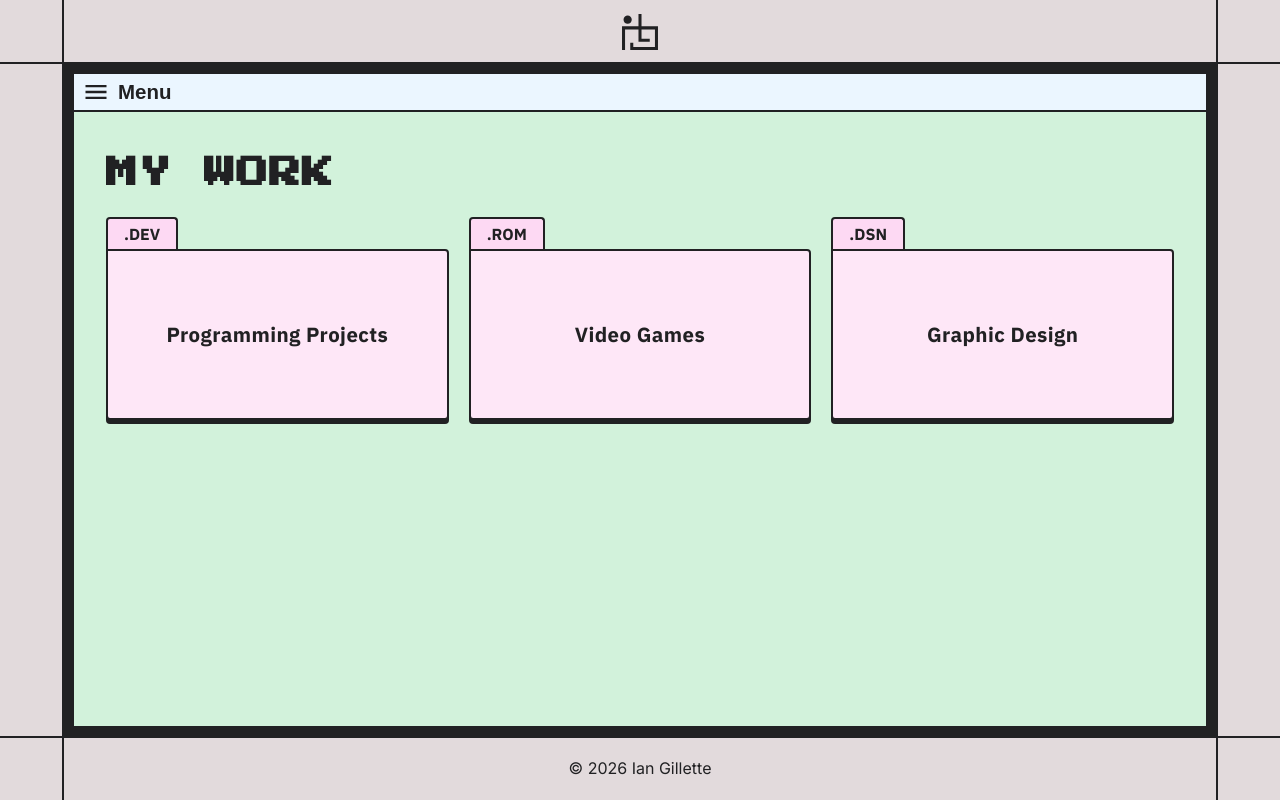
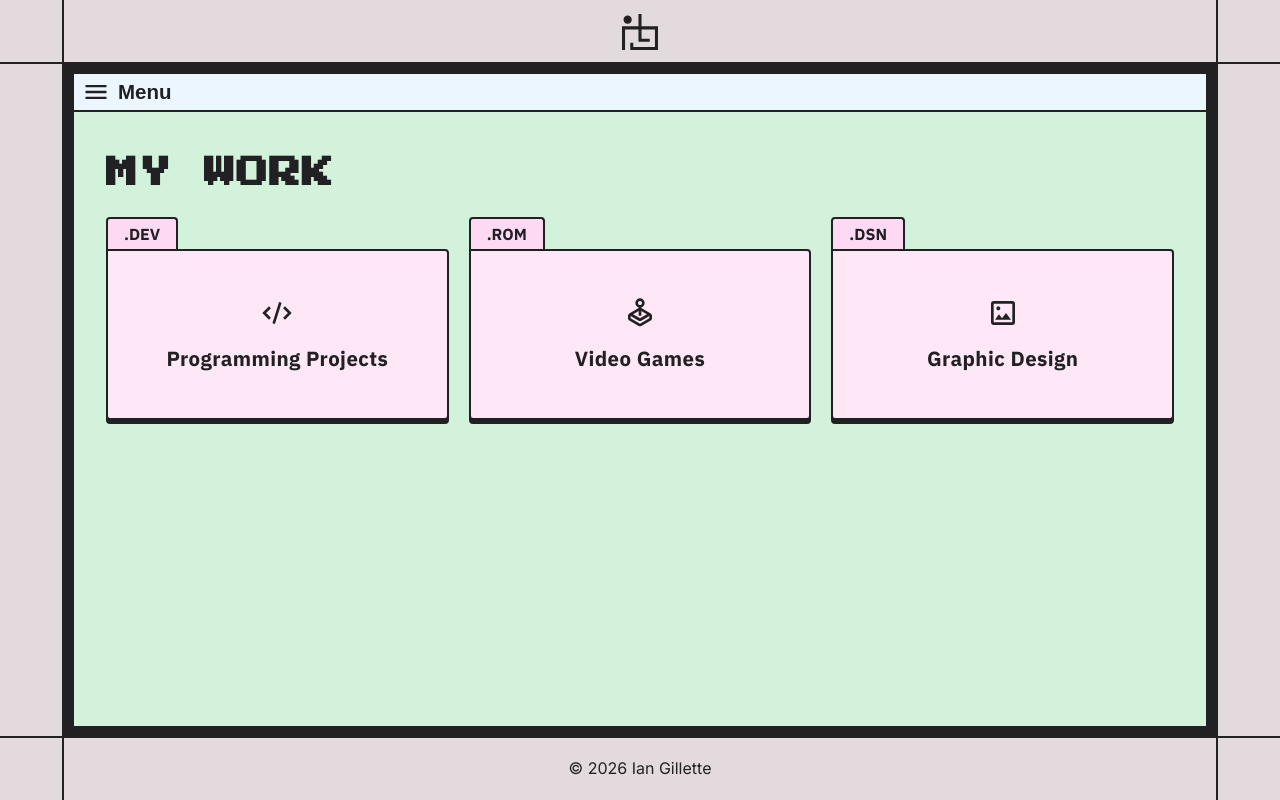
Before and after one commit to MelonEncoder/personal-website, a SvelteKit app: page /work in a window 1280 px wide. Built offline with nearby package versions, Linux system fonts and the light colour scheme.

Commit message:
added icons to the work folders

```diff
--- a/src/routes/+layout.svelte
+++ b/src/routes/+layout.svelte
@@ -5,7 +5,7 @@
 	import favicon from "$lib/assets/brand/favicon.svg";
 	import monogram from "$lib/assets/brand/monogram.svg";
 	import folderIcon from "$lib/assets/icons/folder.svg";
-	import codeFileIcon from "$lib/assets/icons/code.svg";
+	import codeFileIcon from "$lib/assets/icons/code-xml.svg";
 	import gameFileIcon from "$lib/assets/icons/joystick.svg";
 	import designFileIcon from "$lib/assets/icons/image.svg";
 	import aboutFileIcon from "$lib/assets/icons/info.svg";
--- a/src/routes/work/+page.svelte
+++ b/src/routes/work/+page.svelte
@@ -1,10 +1,15 @@
 <script lang="ts">
 	import { resolve } from "$app/paths";
+	import joystickIcon from "$lib/assets/icons/joystick.svg";
+	import codeIcon from "$lib/assets/icons/code-xml.svg";
+	import imageIcon from "$lib/assets/icons/image.svg";
 
 	interface WorkRoute {
 		label: string;
 		description: string;
 		url: Parameters<typeof resolve>[0];
+		folderIcon: string;
+		folderAlt: string;
 		folderLabel: string;
 	}
 
@@ -13,18 +18,24 @@
 			label: "Programming Projects",
 			description: "Code projects, tools, and experiments.",
 			url: "/work/programming",
+			folderIcon: codeIcon,
+			folderAlt: "Code Icon",
 			folderLabel: ".DEV"
 		},
 		{
 			label: "Video Games",
 			description: "Jam games and playable prototypes.",
 			url: "/work/games",
+			folderIcon: joystickIcon,
+			folderAlt: "Game Icon",
 			folderLabel: ".ROM"
 		},
 		{
 			label: "Graphic Design",
 			description: "Posters, layout, and visual design work.",
 			url: "/work/design",
+			folderIcon: imageIcon,
+			folderAlt: "Graphic Icon",
 			folderLabel: ".DSN"
 		}
 	];
@@ -41,6 +52,11 @@
 						<div class="folderButton" aria-hidden="true">
 							<div class="folderTab">{route.folderLabel}</div>
 							<div class="folderBody">
+								<img
+									class="folderIcon"
+									src={route.folderIcon}
+									alt={route.folderAlt}
+								/>
 								<span class="folderTitle">{route.label}</span>
 							</div>
 						</div>
@@ -118,6 +134,8 @@
 
 	.folderBody {
 		display: flex;
+		flex-direction: column;
+		gap: 1rem;
 		box-sizing: border-box;
 		align-items: center;
 		justify-content: center;
@@ -129,6 +147,10 @@
 		background: color-mix(in srgb, var(--backlight-3), white 55%);
 		box-shadow: 0 4px 0 0 var(--black);
 		transition: 0.12s ease;
+	}
+
+	.folderIcon {
+		width: 2rem;
 	}
 
 	.folderTitle {
```
Also changed, not shown: src/lib/assets/icons/code-xml.svg (added), src/lib/assets/icons/code.svg (deleted).
